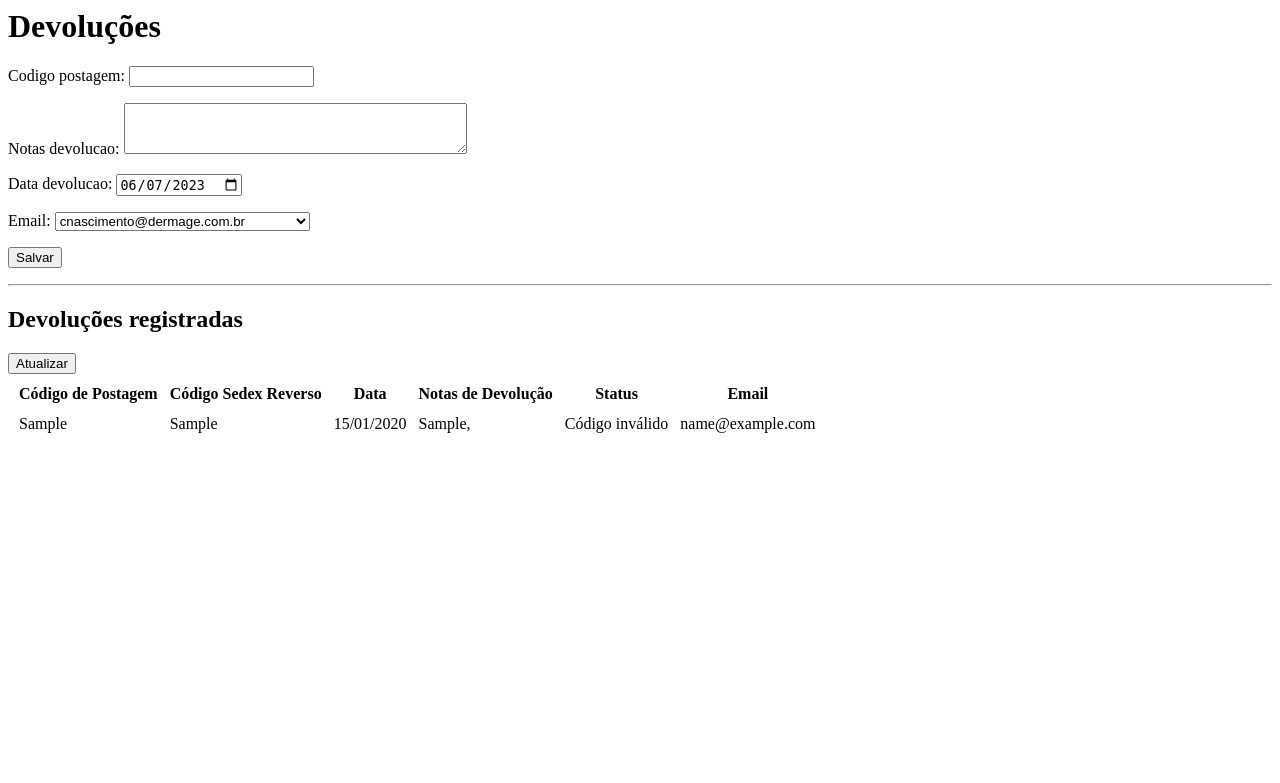
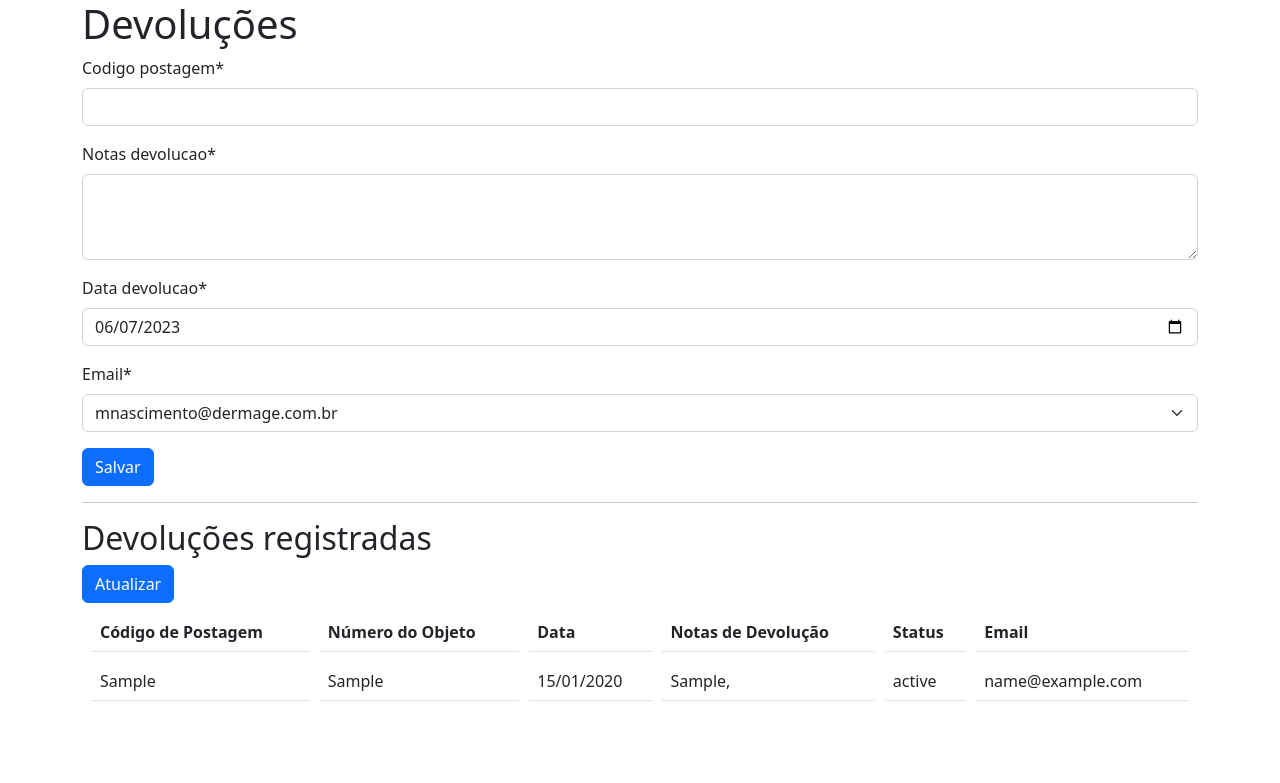
Before and after one commit to cesnascimento/devolucaob2b, a Django app: page /app/ in a window 1280 px wide. Shown: the top 783 px of the page. Run offline with Django 4.2, Linux system fonts and the light colour scheme; tables that the repository leaves empty hold one stand-in row (values such as "Sample post"); data that the repository does not hold is empty; some libraries are stand-ins or nearby versions.

Commit message:
Função tracking pelo codigo de postagem

```diff
--- a/backend/app_control/forms.py
+++ b/backend/app_control/forms.py
@@ -10,7 +10,7 @@ class DevolucaoForm(forms.ModelForm):
     data_devolucao = forms.DateField(widget=forms.DateInput(
         attrs={'type': 'date', 'value': timezone.now().strftime('%Y-%m-%d')}))
     email_choices = [
-        ('cnascimento@dermage.com.br', 'cnascimento@dermage.com.br'),
+        ('mnascimento@dermage.com.br', 'mnascimento@dermage.com.br'),
         ('aguasclaras@dermage.com.br', 'aguasclaras@dermage.com.br'),
         ('aracaju@dermage.com.br', 'aracaju@dermage.com.br'),
         ('belem@dermage.com.br', 'belem@dermage.com.br'),
@@ -82,10 +82,13 @@ class DevolucaoForm(forms.ModelForm):
                     devolucao=devolucao, nota=nota.strip())
                 nota_devolucao.save()
 
-        devolucao.status = correios_sedex(
+        """ devolucao.status = correios_sedex(
+            self.cleaned_data.get("codigo_sedex")) """
+        devolucao.status = correios_postagem(
             self.cleaned_data.get("codigo_postagem"))
         devolucao.codigo_sedex = correios_postagem(
-            self.cleaned_data.get("codigo_sedex"))
+            self.cleaned_data.get("codigo_postagem"))
+        print('status e sedex', devolucao.status, devolucao.codigo_sedex)
         if commit:
             devolucao.save()
         return devolucao
--- a/backend/app_control/models.py
+++ b/backend/app_control/models.py
@@ -1,11 +1,11 @@
 from django.db import models
-from app_control.utils import correios_sedex
+from app_control.utils import correios_postagem, correios_sedex
 
 class Devolucao(models.Model):
-    codigo_postagem = models.CharField(max_length=20, unique=True, null=True,  error_messages={
+    codigo_postagem = models.CharField(max_length=500, unique=True, null=True,  error_messages={
         'unique': 'Este código já existe',
     })
-    codigo_sedex = models.CharField(max_length=20, error_messages={
+    codigo_sedex = models.CharField(max_length=500, error_messages={
         'unique': 'Este código já existe',
     })
     status = models.CharField(max_length=500, null=True)
@@ -13,8 +13,10 @@ class Devolucao(models.Model):
     email = models.CharField(max_length=500, null=True)
 
     def update_status(self):
-        rastreio = correios_sedex(self.codigo_sedex)
-        self.status = rastreio
+        rastreio = correios_postagem(self.codigo_postagem)
+        sedex = correios_sedex(rastreio)
+        self.status = sedex
+        self.codigo_sedex = rastreio
         self.save()
 
 
--- /dev/null
+++ b/backend/app_control/templates/base.html
@@ -0,0 +1,16 @@
+<DOCTYPE html>
+<html>
+    <head>
+        <meta charset='UTF-8'/>
+        <title>Devolução B2B v0.1</title>
+        <link rel="stylesheet" href="https://cdn.jsdelivr.net/npm/bootstrap@5.2.3/dist/css/bootstrap.min.css" integrity="sha384-rbsA2VBKQhggwzxH7pPCaAqO46MgnOM80zW1RWuH61DGLwZJEdK2Kadq2F9CUG65" crossorigin="anonymous">
+    </head>
+    <body class='container'>
+
+        {% block conteudo %}
+
+
+        {% endblock conteudo %}
+
+    </body>
+</html>
--- a/backend/app_control/templates/index.html
+++ b/backend/app_control/templates/index.html
@@ -1,18 +1,45 @@
-{% block content %}
+{% extends 'base.html' %}
+{% load crispy_forms_tags %}
+{% block conteudo %}
+
   <h1>Devoluções</h1>
+  {% comment %} <button type="button" class="btn btn-primary" data-toggle="modal" data-target="myModal">
+    Abrir Modal
+  </button>
+  <div class="modal fade" id="myModal" tabindex="-1" role="dialog" aria-labelledby="myModalLabel">
+    <div class="modal-dialog" role="document">
+      <div class="modal-content">
+        <div class="modal-header">
+          <h5 class="modal-title" id="myModalLabel">Título do Modal</h5>
+          <button type="button" class="close" data-dismiss="modal" aria-label="Close">
+            <span aria-hidden="true">&times;</span>
+          </button>
+        </div>
+        <div class="modal-body">
+          <form method="post">
+            {% csrf_token %}
+            {{ form | crispy }}
+            <input class='btn btn-primary' type="submit" value="Salvar">
+          </form>
+        </div>
+      </div>
+    </div>
+  </div> {% endcomment %}
+
+
   <form method="post">
     {% csrf_token %}
-    {{ form.as_p }}
-    <input type="submit" value="Salvar">
+    {{ form | crispy }}
+    <input class='btn btn-primary' type="submit" value="Salvar">
   </form>
   <hr>
   <h2>Devoluções registradas</h2>
-  <button id="btnAtualizar">Atualizar</button>
-  <table  id="devolucoes-table" style="border-collapse: separate; border-spacing: 10px;">
+  <button class='btn btn-primary' id="btnAtualizar">Atualizar</button>
+  <table  class='table' id="devolucoes-table" style="border-collapse: separate; border-spacing: 10px;">
     <thead>
         <tr>
             <th>Código de Postagem</th>
-            <th>Código Sedex Reverso</th>
+            <th>Número do Objeto</th>
             <th>Data</th>
             <th>Notas de Devolução</th>
             <th>Status</th>
@@ -69,4 +96,4 @@
     </script>
 
 
-{% endblock %}
+{% endblock conteudo %}
--- a/backend/app_control/utils/correios_postagem.py
+++ b/backend/app_control/utils/correios_postagem.py
@@ -75,7 +75,7 @@ def correios_postagem(post_code: str) -> str:
     headers=headers,
     data=data,
 )
-    print('Logger: Iniciando scraper', post_code)
+    print('Logger: Iniciando scraper postagem', post_code)
     soup = BeautifulSoup(response.text, 'html.parser')
 
 
@@ -103,7 +103,7 @@ def correios_postagem(post_code: str) -> str:
         request = correios_sedex(resultado[0])
         print("Request: ", request)
         if resultado:
-            return request
+            return resultado[0]
         else:
             print("Rastreio não encontrado.")
             return f"{codigo} ({situacao})"
--- a/backend/app_control/utils/correios_sraper.py
+++ b/backend/app_control/utils/correios_sraper.py
@@ -23,7 +23,7 @@ headers = {
 @lru_cache(maxsize=32)
 def correios_sedex(sedex_code: str) -> str:
     print(sedex_code)
-    print('Logger: Iniciando scraper', sedex_code)
+    print('Logger: Iniciando scraper sedex', sedex_code)
     params = {'id': sedex_code}
     url = 'https://www.linkcorreios.com.br/'
     response = requests.get(url, params=params, headers=headers)
--- a/backend/backend/settings.py
+++ b/backend/backend/settings.py
@@ -43,7 +43,13 @@ INSTALLED_APPS = [
     'rest_framework',
     'app_control',
     'user_control',
+    'crispy_forms',
+    'crispy_bootstrap5',
 ]
+
+CRISPY_ALLOWED_TEMPLATE_PACKS = "bootstrap5"
+
+CRISPY_TEMPLATE_PACK = 'bootstrap5'
 
 MIDDLEWARE = [
     'django.middleware.security.SecurityMiddleware',
--- a/backend/requirements.txt
+++ b/backend/requirements.txt
@@ -5,6 +5,7 @@ certifi==2023.5.7
 charset-normalizer==3.1.0
 Django==4.2.1
 django-cors-headers==4.0.0
+django-crispy-forms==2.0
 djangorestframework==3.14.0
 idna==3.4
 psycopg2==2.9.6
```
Also changed, not shown: backend/app_control/migrations/0006_alter_devolucao_codigo_postagem_and_more.py (added).
